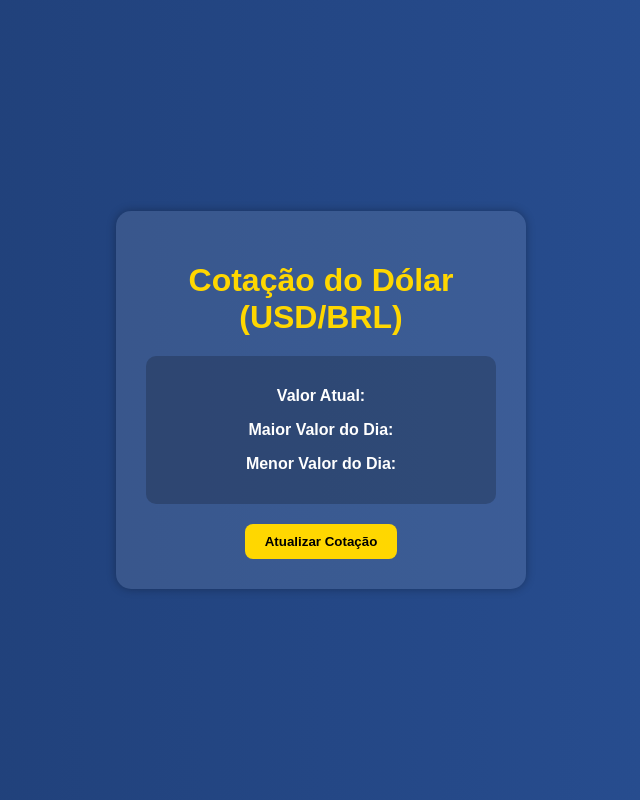
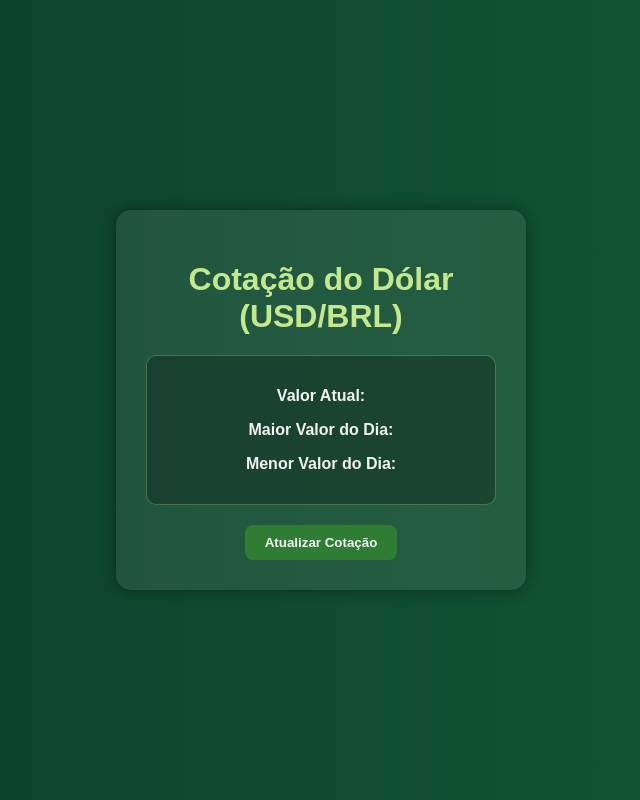
Before and after one commit to Fsanchez1999/Cota-o-do-dolar, a plain HTML site: page index.html in a window 1280 px wide. Shown: the whole page, without its empty margins (319-959 px from the left). Drawn offline with Linux system fonts and the light colour scheme; no server answers.

Commit message:
Update styles for body, container, and buttons

```diff
--- a/style.css
+++ b/style.css
@@ -1,7 +1,7 @@
 body {
   font-family: Arial, sans-serif;
-  background: linear-gradient(to right, #1e3c72, #2a5298);
-  color: #fff;
+  background: linear-gradient(to right, #0b3d2e, #145a32); /* Verdes escuros */
+  color: #f0f5f1;
   display: flex;
   justify-content: center;
   align-items: center;
@@ -11,35 +11,37 @@ body {
 
 .container {
   text-align: center;
-  background-color: rgba(255, 255, 255, 0.1);
+  background-color: rgba(255, 255, 255, 0.08);
   padding: 30px;
   border-radius: 15px;
-  box-shadow: 0 0 10px rgba(0,0,0,0.3);
+  box-shadow: 0 0 15px rgba(0, 0, 0, 0.4);
   width: 350px;
 }
 
 h1 {
   margin-bottom: 20px;
-  color: #ffd700;
+  color: #c3e88d; /* Verde-claro amarelado */
 }
 
 .card {
-  background-color: rgba(0, 0, 0, 0.2);
+  background-color: rgba(0, 0, 0, 0.25);
   padding: 15px;
   border-radius: 10px;
   margin-bottom: 20px;
+  border: 1px solid rgba(195, 232, 141, 0.3); /* Detalhe verde-claro */
 }
 
 button {
-  background-color: #ffd700;
+  background-color: #2e7d32; /* Verde médio */
   border: none;
   padding: 10px 20px;
   border-radius: 8px;
   font-weight: bold;
+  color: #f0f5f1;
   cursor: pointer;
   transition: 0.3s;
 }
 
 button:hover {
-  background-color: #ffea00;
+  background-color: #388e3c; /* Verde mais claro no hover */
 }
```
